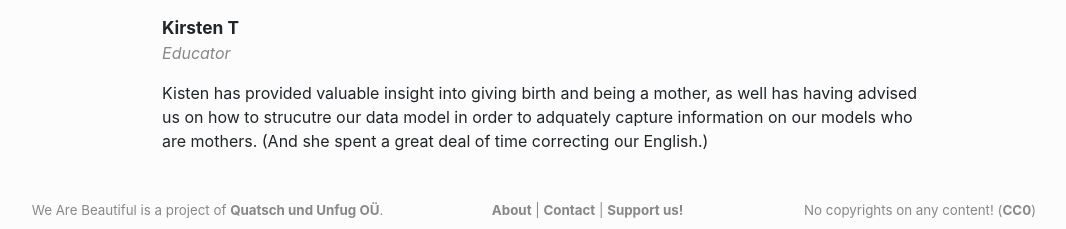
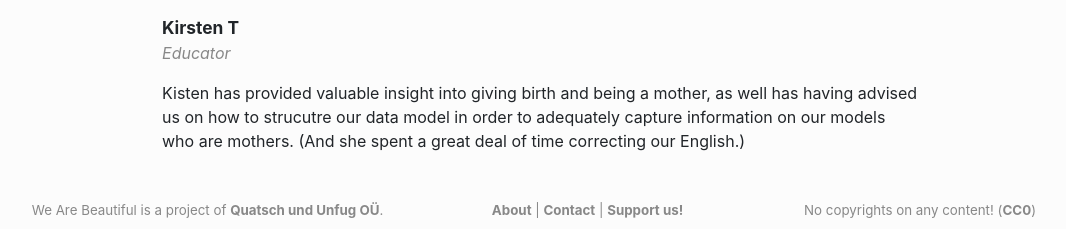
Before and after one commit to wearebeautiful/wearebeautiful-web, a Python web app: template web/template/about/team.html in a window 1280 px wide. Shown: the part 1403-1632 px from the top of the page, without its empty margins (100-1166 px from the left). Run offline with Jinja, Linux system fonts and the light colour scheme; the template is opened without the code that fills it, so the values that code supplies are empty; some libraries are stand-ins or nearby versions.

Commit message:
Minor typo

```diff
--- a/web/template/about/team.html
+++ b/web/template/about/team.html
@@ -79,7 +79,7 @@
       <p class="team-desc">
          Kisten has provided valuable insight into giving birth and being a mother,
          as well has having advised us on how to strucutre our data
-         model in order to adquately capture information on our models who
+         model in order to adequately capture information on our models who
          are mothers. (And she spent a great deal of time correcting our English.)
       </p>
 
```
